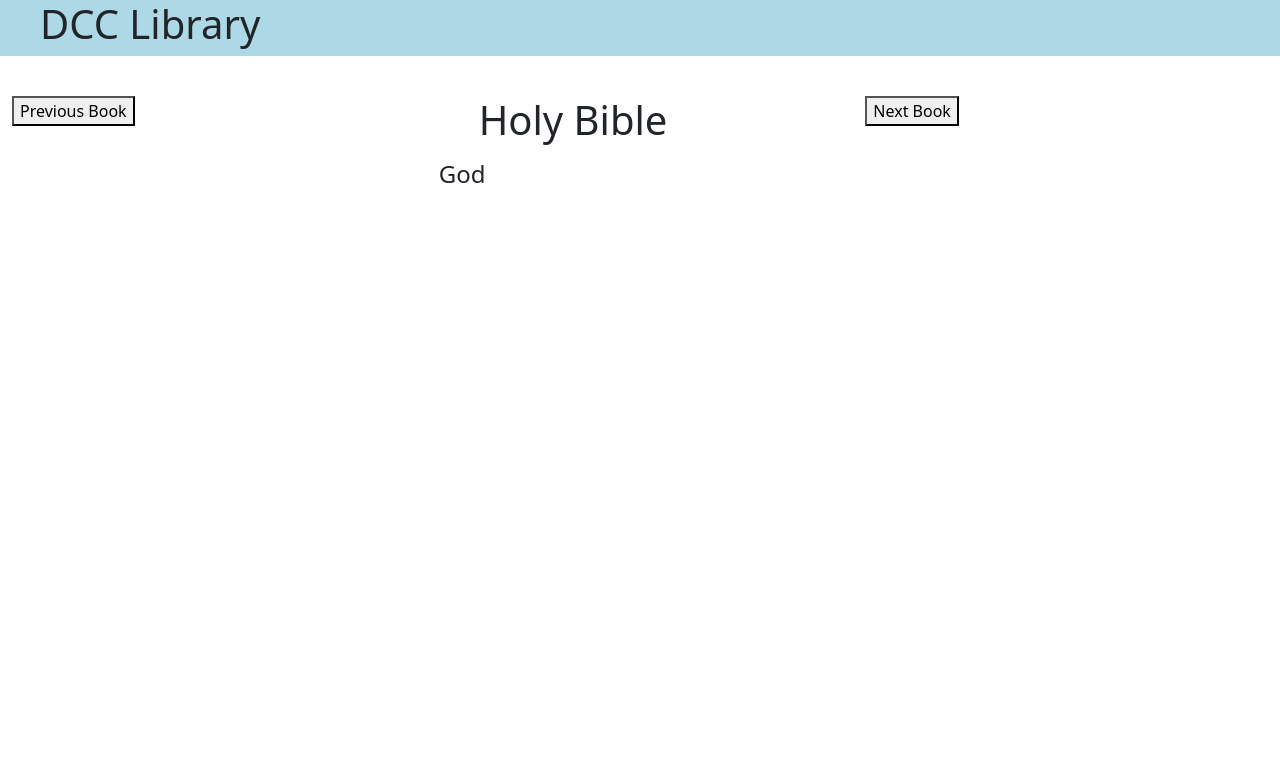
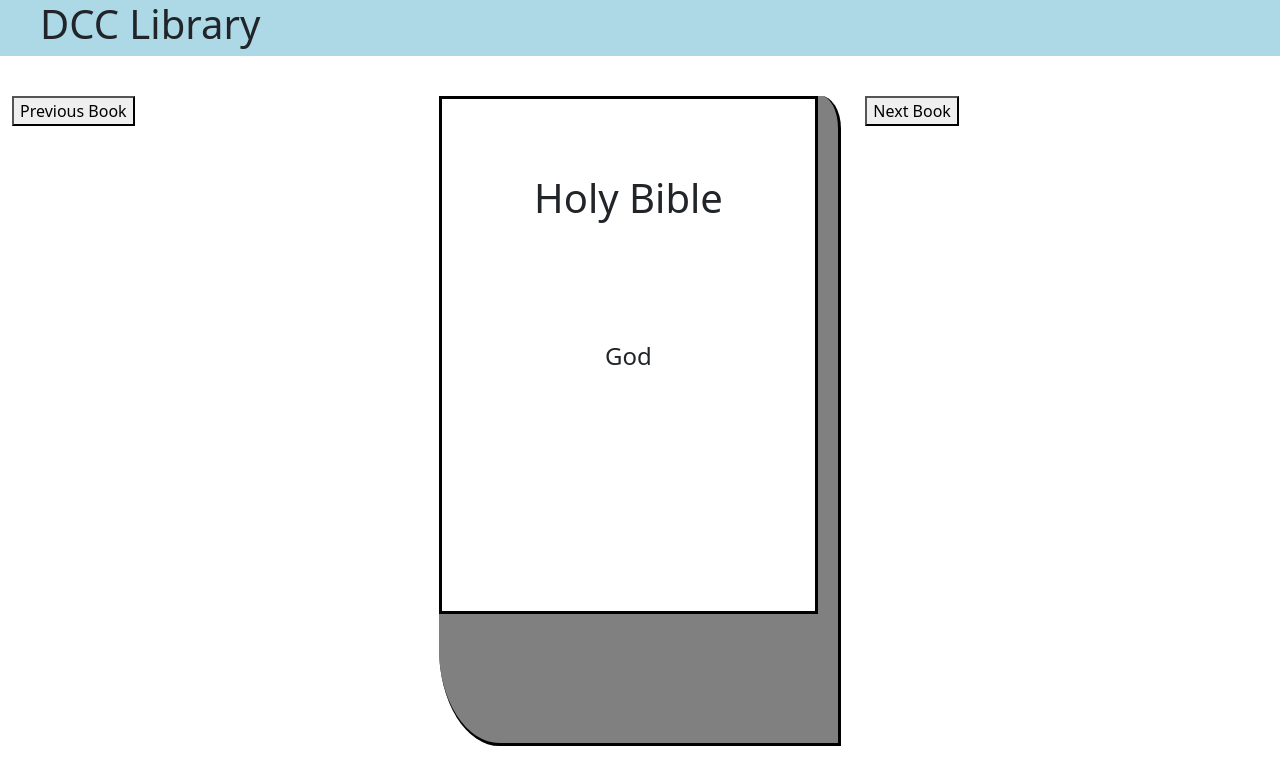
Before and after one commit to JoshuaB94/DCCLibraryReact, a React (Create React App) app: page / in a window 1280 px wide. Shown: the top 784 px of the page. Built offline with nearby package versions, Linux system fonts and the light colour scheme.

Commit message:
Separated Book View Display into a separate Book component

```diff
--- /dev/null
+++ b/src/components/Book/Book.css
@@ -0,0 +1,32 @@
+.cover {
+    background-color: white;
+    text-align: center;
+    border: solid black;
+    border-width: 1 1px;
+    height: 80%;
+    width: 95%;
+}
+
+.book {
+    background-color: grey;
+    text-align: center;
+    border-right: solid black;
+    border-bottom: solid black;
+    border-width: 1 1px;
+    height: 650px;
+    width: 100%;
+    border-bottom-left-radius: 15%;
+    border-top-right-radius: 5%;
+}
+
+.title {
+    padding: 20%;
+
+}
+
+.author {
+    padding-top: 10%;
+    padding-left: 5%;
+    padding-right: 5%;
+    padding-bottom: 50%;
+}
--- /dev/null
+++ b/src/components/Book/Book.jsx
@@ -0,0 +1,15 @@
+import React from 'react';
+import "./Book.css";
+
+const Book = (props) => {
+    return (
+        <div className="book">
+            <div className="cover">
+                <h1 className="title">{props.book.title}</h1>
+                <h4 className="author">{props.book.author}</h4>
+            </div>
+        </div>
+    );
+}
+
+export default Book;
--- a/src/components/BookViewer/BookViewer.jsx
+++ b/src/components/BookViewer/BookViewer.jsx
@@ -1,4 +1,5 @@
 import React from "react";
+import Book from "../Book/Book";
 
 const BookViewer = (props) => {
     return (
@@ -9,8 +10,7 @@
             </div>
             <div className="col-md-4">
                 {/*Display Book cover here*/}
-                <h1>{props.book.title}</h1>
-                <h4>{props.book.author}</h4>
+                <Book book={props.book} />
             </div>
             <div className="col-md-4">
                 {/*Next Button will go here*/}
```
